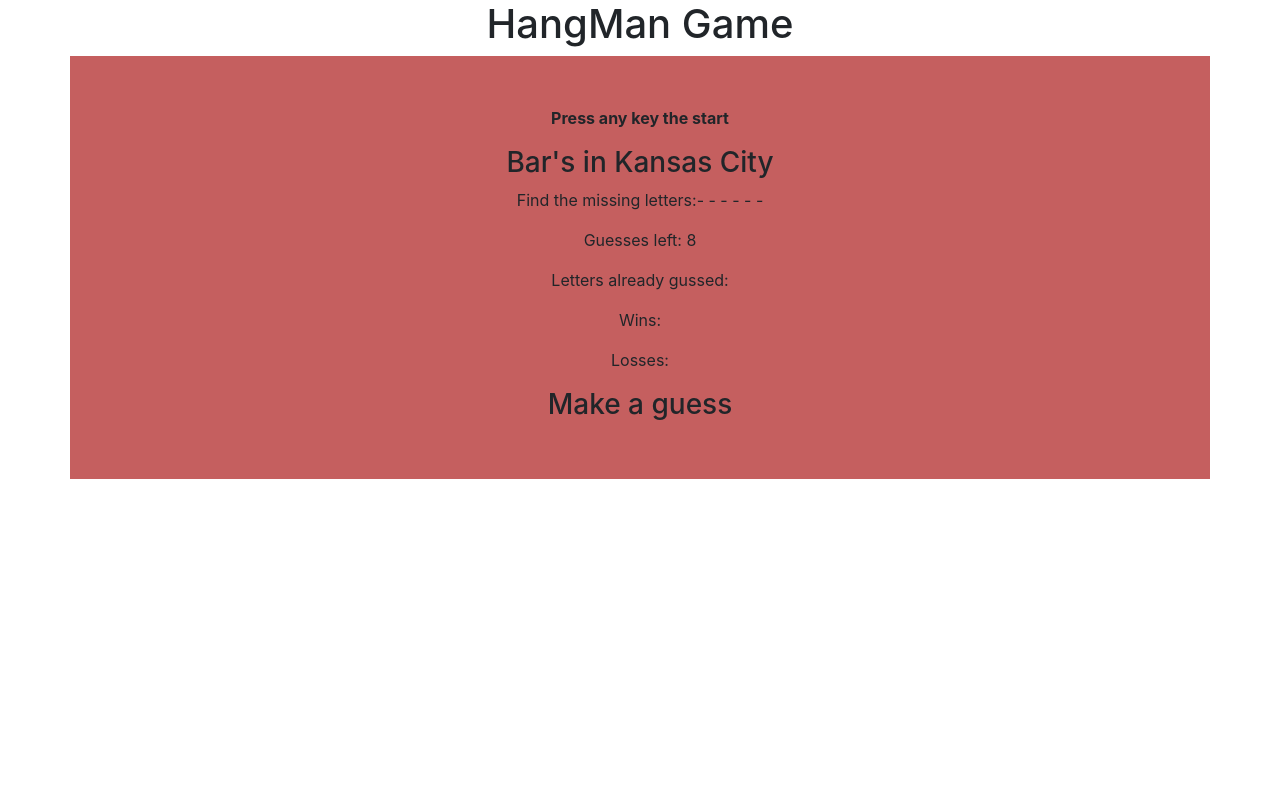
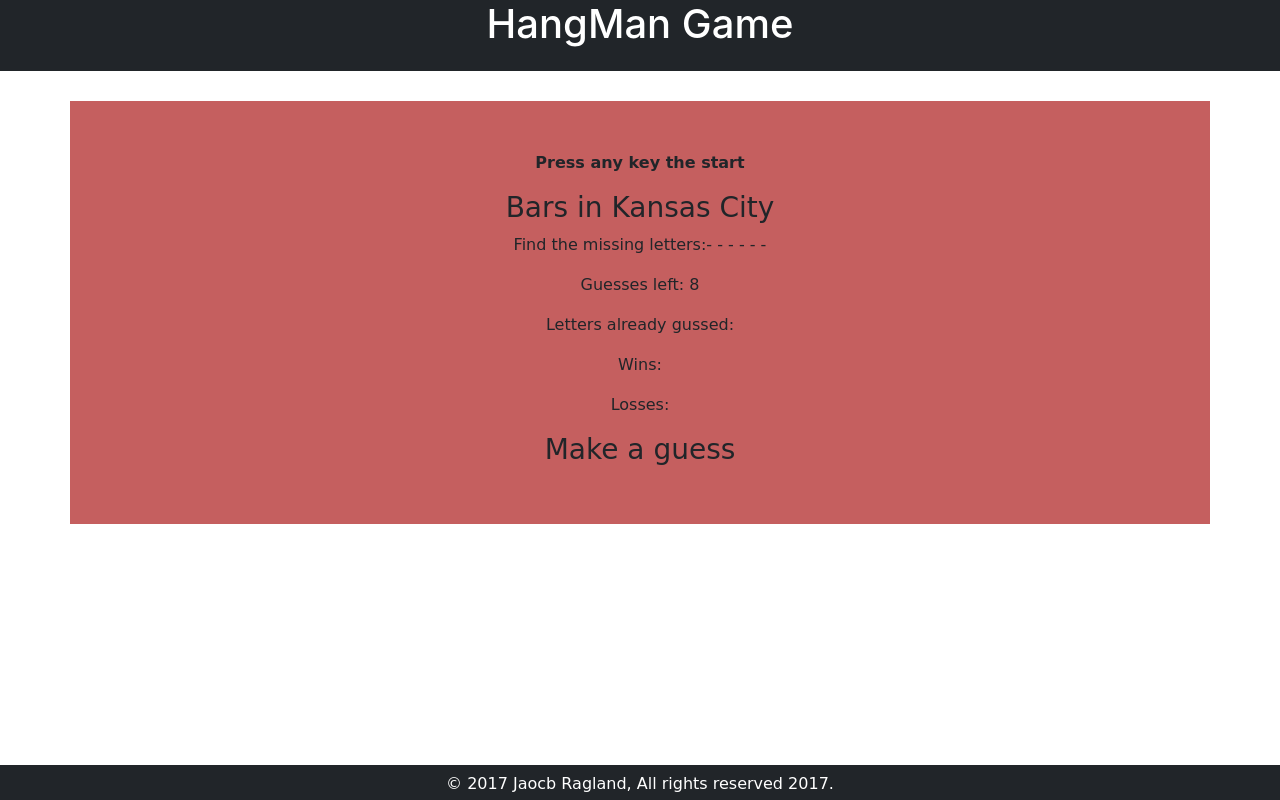
Before and after one commit to RaglandPC/Hangman-Game, a plain HTML site: page index.html in a window 1280 px wide. Drawn offline with nearby package versions, Linux system fonts and the light colour scheme.

Commit message:
fianl i hope

```diff
--- a/assets/css/style.css
+++ b/assets/css/style.css
@@ -1,5 +1,12 @@
-body {
-    background-color: rgb(0, 0, 0);
+
+
+body{
+	width:100%;
+	height:100%;
+    font-family: 'Patua One', cursive;
+    background: chocolate;
+
+
 }
 
 
@@ -7,8 +14,41 @@ body {
     background: rgb(197, 95, 95);
     text-align: center;
     padding: 50px;
+    font-family: 'Patua One', cursive;
 }
 
 h1 {
     text-align: center;
+    font-family: 'Patua One', cursive;
+
 }
+
+.page-header {
+    color: #fff;
+    background: #212529;
+    padding-bottom: 15px;
+    margin-bottom: 30px;
+}
+
+
+
+
+/* Footer */
+
+footer{
+    background-color: #212529;
+     position: fixed;
+     bottom: 0;
+     left: 0;
+     right: 0;
+     height: 35px;
+    font-family: 'Patua One', cursive;
+     text-align: center;
+     color: #fff;
+ }
+
+ footer p {
+     padding: 10.5px;
+     margin: 0px;
+     line-height: 100%;
+ }
--- a/index.html
+++ b/index.html
@@ -8,8 +8,10 @@
     <meta charset="UTF-8">
 
     <link rel="stylesheet" type="text/css" href="assets/css/style.css">
-    <link rel="stylesheet" href="https://maxcdn.bootstrapcdn.com/bootstrap/4.0.0/css/bootstrap.min.css" integrity="sha384-Gn5384xqQ1aoWXA+058RXPxPg6fy4IWvTNh0E263XmFcJlSAwiGgFAW/dAiS6JXm" crossorigin="anonymous">
-<script src="https://maxcdn.bootstrapcdn.com/bootstrap/4.0.0/js/bootstrap.min.js" integrity="sha384-JZR6Spejh4U02d8jOt6vLEHfe/JQGiRRSQQxSfFWpi1MquVdAyjUar5+76PVCmYl" crossorigin="anonymous"></script>
+    <link rel="stylesheet" href="https://maxcdn.bootstrapcdn.com/bootstrap/4.0.0/css/bootstrap.min.css" integrity="sha384-Gn5384xqQ1aoWXA+058RXPxPg6fy4IWvTNh0E263XmFcJlSAwiGgFAW/dAiS6JXm"
+        crossorigin="anonymous">
+    <script src="https://maxcdn.bootstrapcdn.com/bootstrap/4.0.0/js/bootstrap.min.js" integrity="sha384-JZR6Spejh4U02d8jOt6vLEHfe/JQGiRRSQQxSfFWpi1MquVdAyjUar5+76PVCmYl"
+        crossorigin="anonymous"></script>
 
 
 
@@ -18,14 +20,17 @@
 
 
 <body>
-
+    <div class="page-header">
     <h1>HangMan Game</h1>
-    <div class="container" >
+    </div>
+    <div class="container">
         <div class="row">
             <div class="col-md-4"></div>
             <div class="col-md-4">
-    <b><p id="start">Press any key the start</p></b>
-    <h3>Bar's in Kansas City</h3>
+                <b>
+                    <p id="start">Press any key the start</p>
+                </b>
+                <h3>Bars in Kansas City</h3>
                 <p id="currentWord"> find missing letters:</p>
 
                 <p id="guessesRemaining">Number of Guesses Remaining:</p>
@@ -46,6 +51,10 @@
 
 
     <script src="assets/javascript/game.js"></script>
+    <footer>
+        <p>© 2017 Jaocb Ragland, All rights reserved 2017.</p>
+    </footer>
+
 </body>
 
 </html>
```
Lines whose indentation alone changed are shown as unchanged.
